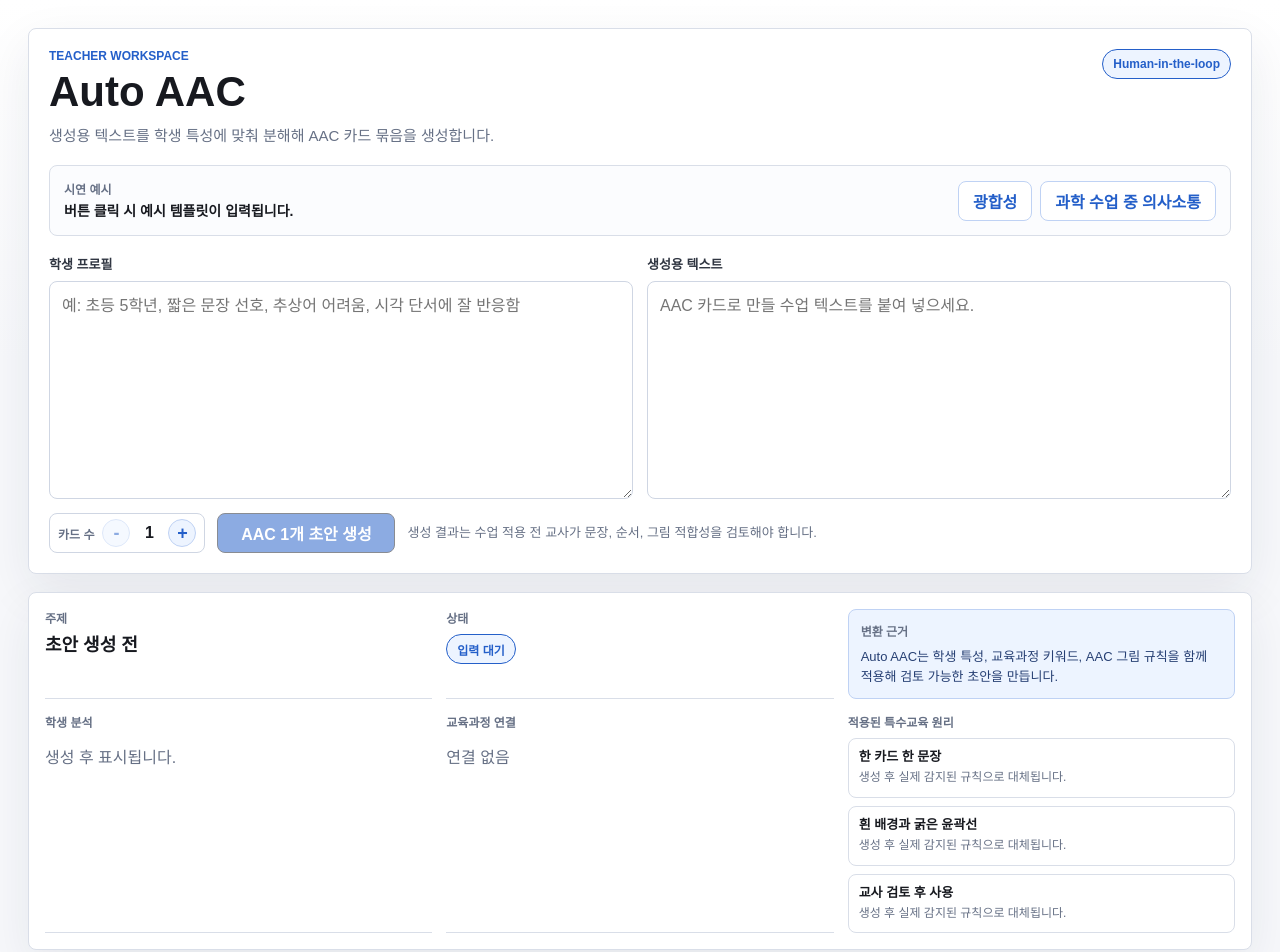
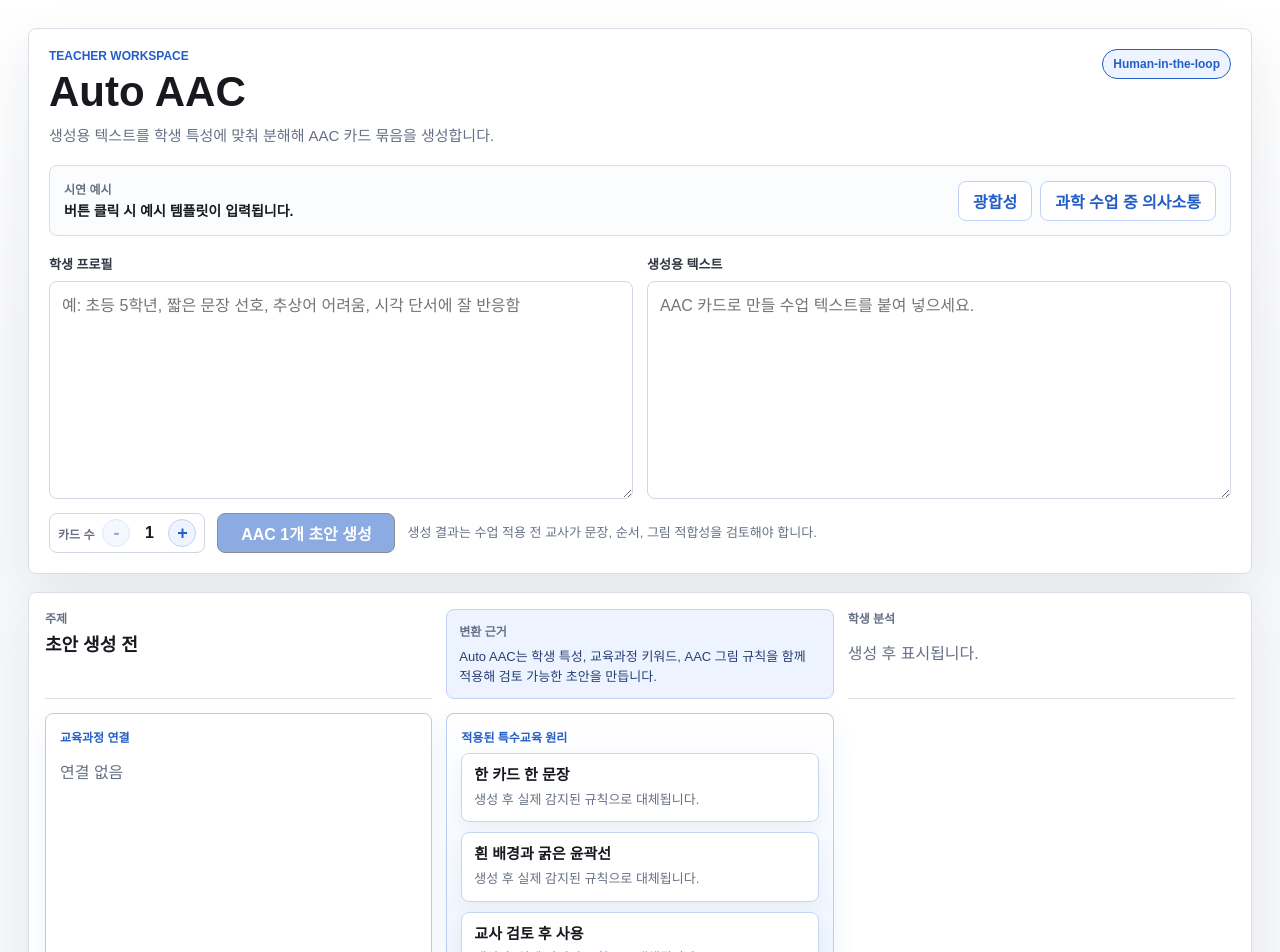
Before and after one commit to yangisu/Auto_AAC, a Next.js app: page / in a window 1280 px wide. Shown: the top 952 px of the page. Built offline with nearby package versions, Linux system fonts and the light colour scheme.

Commit message:
Emphasize curriculum and support review blocks

```diff
--- a/app/globals.css
+++ b/app/globals.css
@@ -398,6 +398,24 @@ h2 {
   font-size: 13px;
 }
 
+.curriculum-block,
+.principles-block {
+  padding: 14px;
+  background: #fff;
+  border: 1px solid #b9cdf3;
+  border-radius: var(--radius);
+  box-shadow: 0 10px 24px rgba(36, 95, 201, 0.07);
+}
+
+.principles-block {
+  background: linear-gradient(180deg, #ffffff 0, var(--blue-soft) 100%);
+}
+
+.curriculum-block .toolbar-label,
+.principles-block .toolbar-label {
+  color: var(--blue);
+}
+
 .toolbar-label {
   margin: 0 0 8px;
   color: var(--muted);
@@ -455,32 +473,45 @@ h2 {
   font-weight: 800;
 }
 
+.curriculum-block .chip-list {
+  gap: 8px;
+}
+
+.curriculum-block .chip-list li {
+  padding: 8px 12px;
+  background: var(--blue-soft);
+  border-color: #9fc0f7;
+  font-size: 14px;
+  box-shadow: inset 0 0 0 1px rgba(36, 95, 201, 0.08);
+}
+
 .principle-list {
   display: grid;
-  gap: 8px;
+  gap: 10px;
   padding: 0;
   margin: 0;
   list-style: none;
 }
 
 .principle-list li {
-  padding: 10px;
-  background: var(--panel-soft);
-  border: 1px solid var(--line);
+  padding: 12px;
+  background: #fff;
+  border: 1px solid #c5d6f5;
   border-radius: var(--radius);
+  box-shadow: 0 6px 16px rgba(27, 39, 68, 0.05);
 }
 
 .principle-list strong {
-  margin-bottom: 4px;
+  margin-bottom: 5px;
   color: var(--foreground);
-  font-size: 13px;
+  font-size: 15px;
 }
 
 .principle-list span {
   display: block;
   color: var(--muted);
-  font-size: 12px;
-  line-height: 1.45;
+  font-size: 13px;
+  line-height: 1.5;
 }
 
 .preview-list li {
--- a/app/page.tsx
+++ b/app/page.tsx
@@ -220,7 +220,6 @@ export default function Home() {
             studentAnalysis={result?.student_analysis}
             curriculumLinks={result?.curriculum_links}
             rulesUsed={result?.special_education_rules_used}
-            teacherReviewRequired={result?.teacher_review_required}
             groundingDebug={result?.grounding_debug}
           />
         </div>
--- a/components/ReviewToolbar.tsx
+++ b/components/ReviewToolbar.tsx
@@ -13,7 +13,6 @@ type ReviewToolbarProps = {
   studentAnalysis?: StudentAnalysis;
   curriculumLinks?: string[];
   rulesUsed?: string[];
-  teacherReviewRequired?: boolean;
   groundingDebug?: GroundingDebug;
 };
 
@@ -149,7 +148,6 @@ export function ReviewToolbar({
   studentAnalysis,
   curriculumLinks = [],
   rulesUsed = [],
-  teacherReviewRequired,
   groundingDebug,
 }: ReviewToolbarProps) {
   const analysisEntries = Object.entries(studentAnalysis ?? {}).filter(
@@ -161,19 +159,6 @@ export function ReviewToolbar({
       <div className="review-block">
         <p className="toolbar-label">주제</p>
         <strong>{topic || "초안 생성 전"}</strong>
-      </div>
-
-      <div className="review-block">
-        <p className="toolbar-label">상태</p>
-        <span
-          className={
-            teacherReviewRequired
-              ? "status-pill status-pill-yellow"
-              : "status-pill status-pill-blue"
-          }
-        >
-          {teacherReviewRequired ? "교사 검토 필요" : "입력 대기"}
-        </span>
       </div>
 
       <div className="review-block highlight-block">
@@ -200,7 +185,7 @@ export function ReviewToolbar({
         )}
       </div>
 
-      <div className="review-block">
+      <div className="review-block curriculum-block">
         <p className="toolbar-label">교육과정 연결</p>
         {curriculumLinks.length > 0 ? (
           <ul className="chip-list">
@@ -213,7 +198,7 @@ export function ReviewToolbar({
         )}
       </div>
 
-      <div className="review-block">
+      <div className="review-block principles-block">
         <p className="toolbar-label">적용된 특수교육 원리</p>
         {rulesUsed.length > 0 ? (
           <ul className="principle-list">
```
